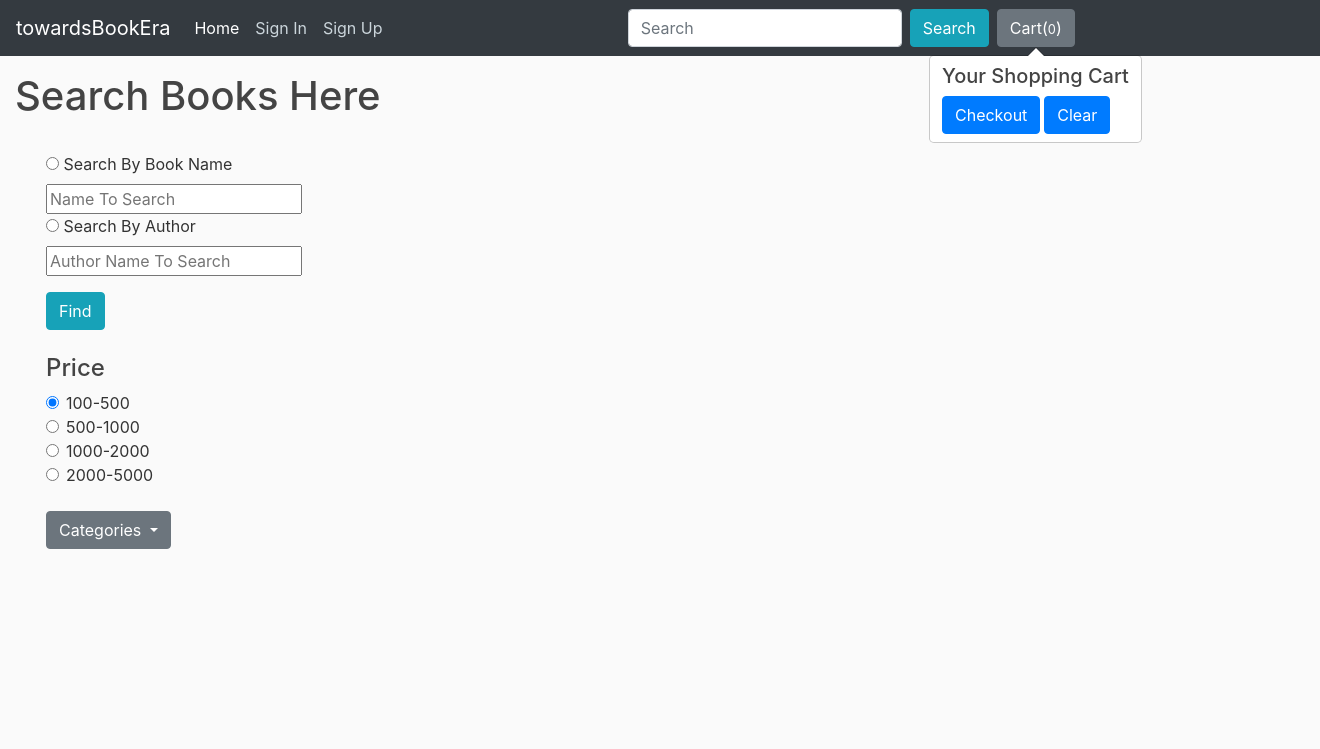
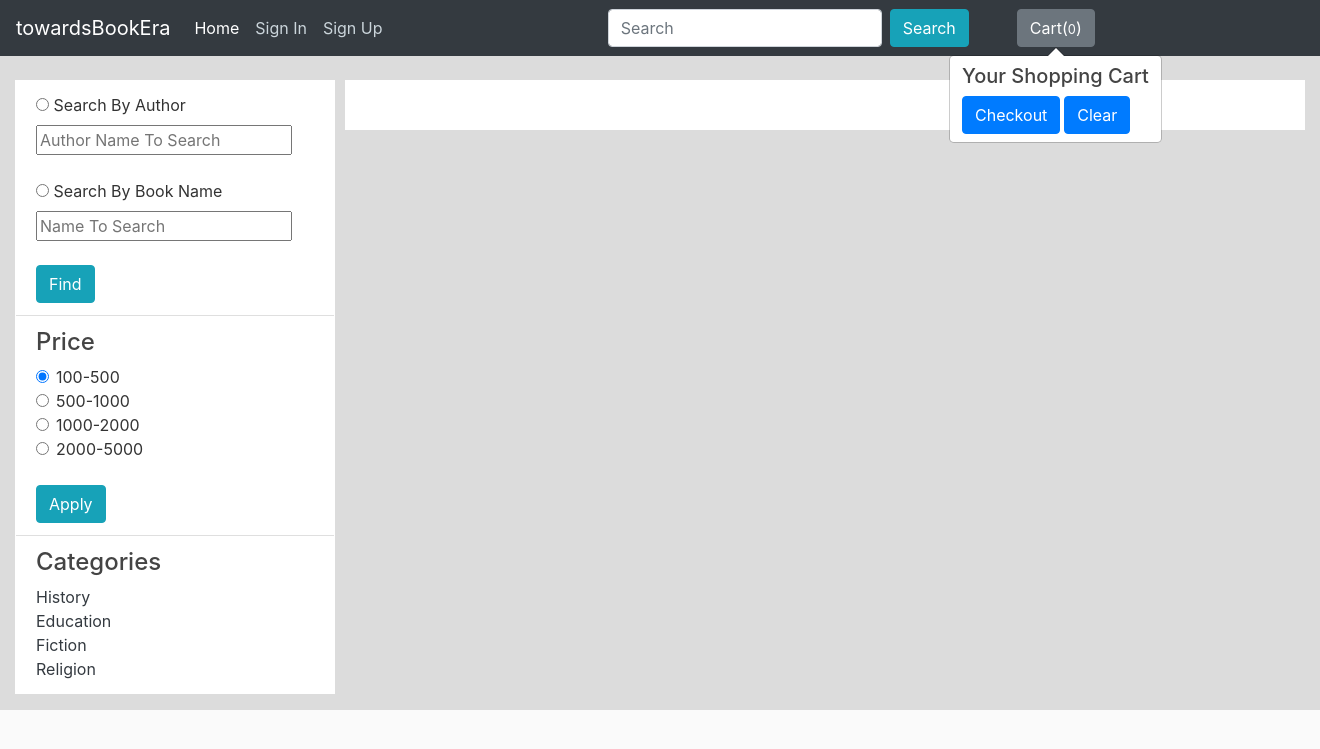
Before and after one commit to SohamJPatel/towardsBookEra, a Django app: page /books/ in a window 1320 px wide. Shown: the top 749 px of the page. Run offline with Django 3.2, Linux system fonts and the light colour scheme; data that the repository does not hold is empty; some libraries are stand-ins or nearby versions.

Commit message:
bookpagechange

```diff
--- a/bookApp/templates/Bookspage.html
+++ b/bookApp/templates/Bookspage.html
@@ -3,130 +3,129 @@
 {% load static %}
 {% block content %}
 <link rel="stylesheet" type="text/css" href="{% static 'accounts/style3.css' %}">
-<h1 class="mt-3">Search Books Here</h1><br>
-<div class="container-fluid ml-3">
+<div class="row" style="background-color: #dcdcdc">
+ <section id="gallery">
+     <br>
+
+<div class="container-fluid">
     <form method="POST" action="{% url 'bookshopPath' %}">
         {% csrf_token %}
         <div class="row justify-content-start">
             <div class="col-lg-3 mb-3">
+        <div class="card border border-white rounded-0" style="width: 20rem;" style="background-color: #fff">
+  <ul class="list-group list-group-flush">
+    <li class="list-group-item">
+        <div>
+                    <input type="radio" id="searchbyauthor" name="rbtnSearchBy" value="author_name">
+                    <label for="searchbyauthor">Search By Author</label>
+                </div>
+        <div>
+                <div id="searchByAuthorField"><input type="text" name="txtSearchAuthor" readonly="true" placeholder="Author Name To Search"></div>
+            </div>
+    <br>
         <div>
             <input type="radio" id="searchbyname" name="rbtnSearchBy" value="book_name">
             <label for="searchbyname">Search By Book Name</label>
             </div>
                 <div>
-                    <div id="searchByNameField"><input type="text" readonly="true" name="txtSearchName"
-                            placeholder="Name To Search"></div>
+                <div id="searchByNameField"><input type="text" readonly="true" name="txtSearchName"  placeholder="Name To Search"></div>
             </div>
-                <div>
-                    <input type="radio" id="searchbyauthor" name="rbtnSearchBy" value="author_name">
-                    <label for="searchbyauthor">Search By Author</label>
-                </div>
-                <div>
-                    <div id="searchByAuthorField"><input type="text" name="txtSearchAuthor" readonly="true"
-                            placeholder="Author Name To Search"></div>
-                </div>
-
-                <p></p>
-                <p></p>
+        <br>
          <div>
                     <input type="submit" value="Find" class="btn btn-info">
                 </div>
-                <br>
+    </li>
+      <li class="list-group-item">
           <h4>Price</h4>
 <div class="form-check">
-                    <input class="form-check-input" type="radio" name="exampleRadios" id="exampleRadios1"
-                        value="option1" checked>
+  <input class="form-check-input" type="radio" name="exampleRadios" id="exampleRadios1" value="option1" checked>
   <label class="form-check-label" for="exampleRadios1">
     100-500
   </label>
 </div>
 <div class="form-check">
-                    <input class="form-check-input" type="radio" name="exampleRadios" id="exampleRadios2"
-                        value="option2">
+  <input class="form-check-input" type="radio" name="exampleRadios" id="exampleRadios2" value="option2">
   <label class="form-check-label" for="exampleRadios2">
     500-1000
   </label>
 </div>
             <div class="form-check">
-                    <input class="form-check-input" type="radio" name="exampleRadios" id="exampleRadios2"
-                        value="option2">
+  <input class="form-check-input" type="radio" name="exampleRadios" id="exampleRadios2" value="option2">
   <label class="form-check-label" for="exampleRadios2">
     1000-2000
   </label>
             </div>
             <div class="form-check">
-                    <input class="form-check-input" type="radio" name="exampleRadios" id="exampleRadios2"
-                        value="option2">
+  <input class="form-check-input" type="radio" name="exampleRadios" id="exampleRadios2" value="option2">
   <label class="form-check-label" for="exampleRadios2">
     2000-5000
   </label>
 </div>
            <br>
-                <div class="dropdown">
-                    <button class="btn btn-secondary dropdown-toggle" type="button" id="dropdownMenuButton"
-                        data-toggle="dropdown" aria-haspopup="true" aria-expanded="false">
-                        Categories
-                    </button>
-                    <div class="dropdown-menu" aria-labelledby="dropdownMenuButton">
-                        <a class="dropdown-item" href="#">Action</a>
-                        <a class="dropdown-item" href="#">Fiction</a>
-                        <a class="dropdown-item" href="#">Religious</a>
-                        <a class="dropdown-item" href="#">Educational</a>
+                <div>
+                    <input type="submit" value="Apply" class="btn btn-info">
+                </div>
+      </li>
+      <li class="list-group-item">
+          <h4>Categories</h4>
+          <div>
+              <a href="#" class="text-dark">History</a>
+          </div>
+          <div>
+              <a href="#" class="text-dark">Education</a>
+          </div>
+          <div>
+              <a href="#" class="text-dark">Fiction</a>
+          </div>
+          <div>
+              <a href="#" class="text-dark">Religion</a>
+          </div>
+
+      </li>
+  </ul>
+
 </div>
        </div>
-            </div>
-    </form>
             <div class="col-lg-9 mb-9">
+             <div class="card border border-white rounded-0" style="width: 60rem;" style="background-color: #fff">
+                 <br>
             <div class="container-fluid">
-            {% if not books.empty %}
+    {% if books %}
                  <div class="row justify-content-start">
     {% for book in books %}
-                <!-- <div class="media mt-3">
-                             <img class="square account-img" src="{{ book.book_frontpage.url }}">
-                             <div class="media-body">
-                                 <h2 class="account-heading">{{ book.book_name }}</h2>
-                                 <p class="text-secondary">{{ book.book_description }} </p>
-                             </div>
-                         </div>-->
 
-                <div class="col-lg-3 mb-3" style="float:left">
+<div class="col-lg-4 mb-4" style="float:left">
+                    <div class="card" style="height:470px;width:250px">
+                        <img class="card-img-top" src="{% static 'accounts/images/book.jpg' %}" alt=" " style="height:270px">
+                        <div class="card-body">
+                            <h5 class="card-title" style="text-align:center" id="namepr{{book.id}}">{{ book.book_name }}</h5>
+                        <!--<a href="#" class="stretched-link"></a>-->
 
-                    <div class="card">
-                        <img class="card-img-top" src="{% static 'accounts/images/book.jpg' %}" alt=" "
-                            style="height:auto" width="150%">
-                        <div class="card-body">
-                            <h5 class="card-title" style="text-align:center" id="namepr{{book.id}}">{{ book.book_name }}
-                            </h5>
-                            <p>{{ book.book_description }} </p>
-                            Rs.<p class="price" id="pricepr{{book.id}}">{{book.book_price}}</p>
-                            <p>
-                                <a class="btn btn-info mx-2" id="qv{{book.id}}" href="bookview/{{book.id}}">Quick
+                            <h6 class="price" id="pricepr{{book.id}}" style="text-align:center">{{book.book_price}} Rs.</h6>
+
+                            <a class="btn btn-info mx-2" id="qv{{book.id}}" href="bookview/{{book.id}}" style="margin-left: 3.2rem!important">Quick
                                     View</a>
+
                                 <span id="divpr{{book.id}}" class="divpr">
-                                    <a class="btn btn-info cart" id="pr{{book.id}}">Add To Cart</a>
+                                    <a class="btn btn-info cart mx-2" id="pr{{book.id}}" style="margin-left: 3.2rem!important">Add To Cart</a>
                                 </span>
-                            </p>
                         </div>
                     </div>
-                    <!--<div class="card">
-                                    <img class="card-img-top" src="{{ book.book_frontpage.url }}" alt="Card image cap">
-                                    <div class="card-body">
-                                        <h5 class="card-title">{{ book.book_name }}</h5>
-                                        <p class="card-text">
-                                            {{ book.book_description}} </p>
-                                        <a href="#" class="btn btn-primary">Go somewhere</a>
-                                    </div>
-                                </div> !-->
-
 </div>
 
     {% endfor %}
                      </div>
     {% endif %}
         </div>
+                 <br>
+            </div>
+            <br>
+            <br>
         </div>
     </div>
-
+        </form>
+</div>
+      </section>
     </div>
 {% endblock content %}
 
--- a/templates/towardsBookEra/base.html
+++ b/templates/towardsBookEra/base.html
@@ -81,7 +81,7 @@
                         <button class="btn btn-info my-2 my-sm-0" type="submit">Search</button>
                     </form>
 
-                    <button id="pop" type="button" class="btn btn-secondary mx-2" data-html="true" data-container="body"
+                    <button id="pop" type="button" class="btn btn-secondary ml-5 mx-2" data-html="true" data-container="body"
                         data-toggle="popover" data-placement="bottom" data-content="">
                         Cart(<small id="cart"></small>)
                     </button>
```
Also changed, not shown: bookApp/templates/Book.html (+56 -30 lines). Lines whose indentation alone changed are shown as unchanged.
